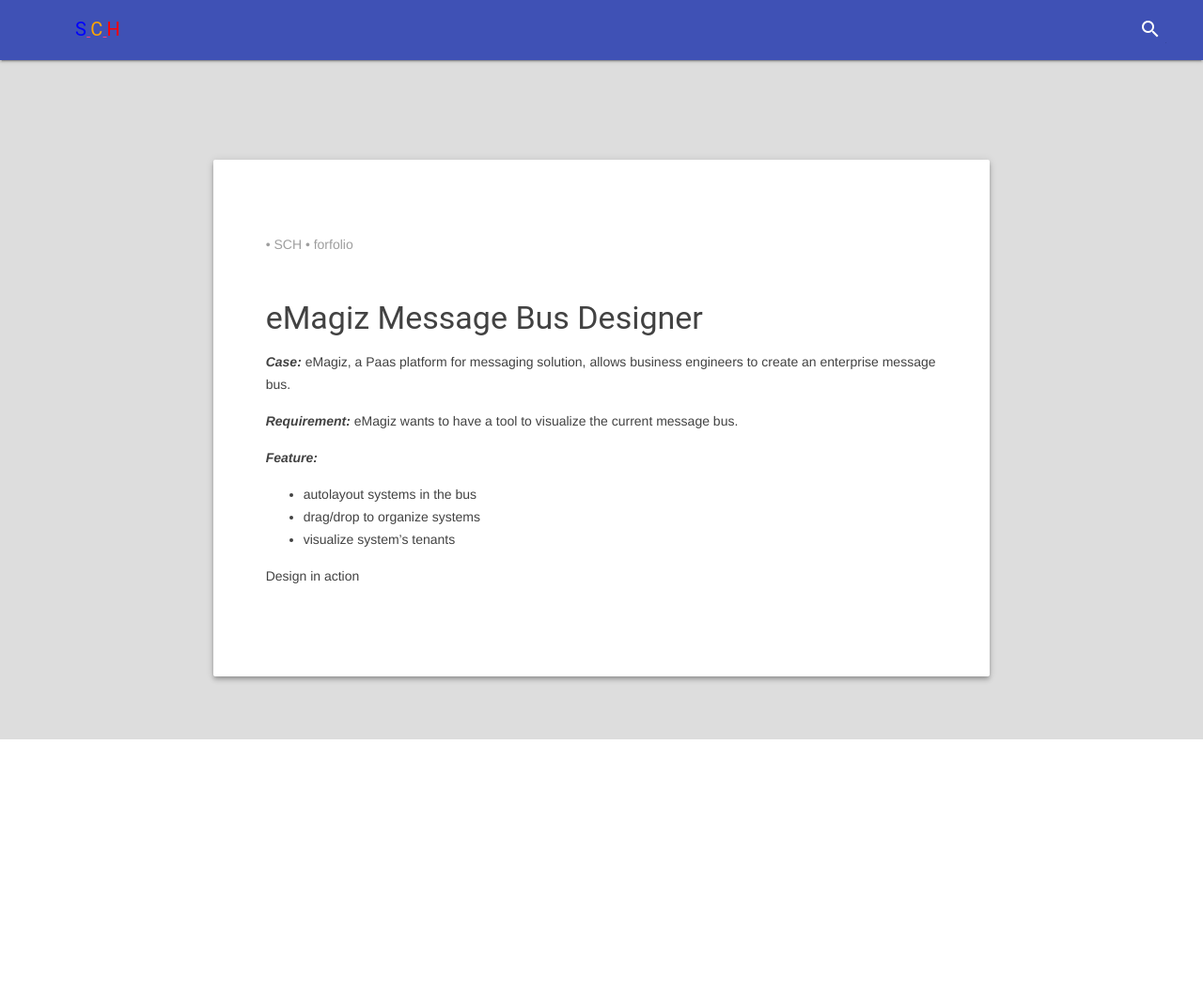
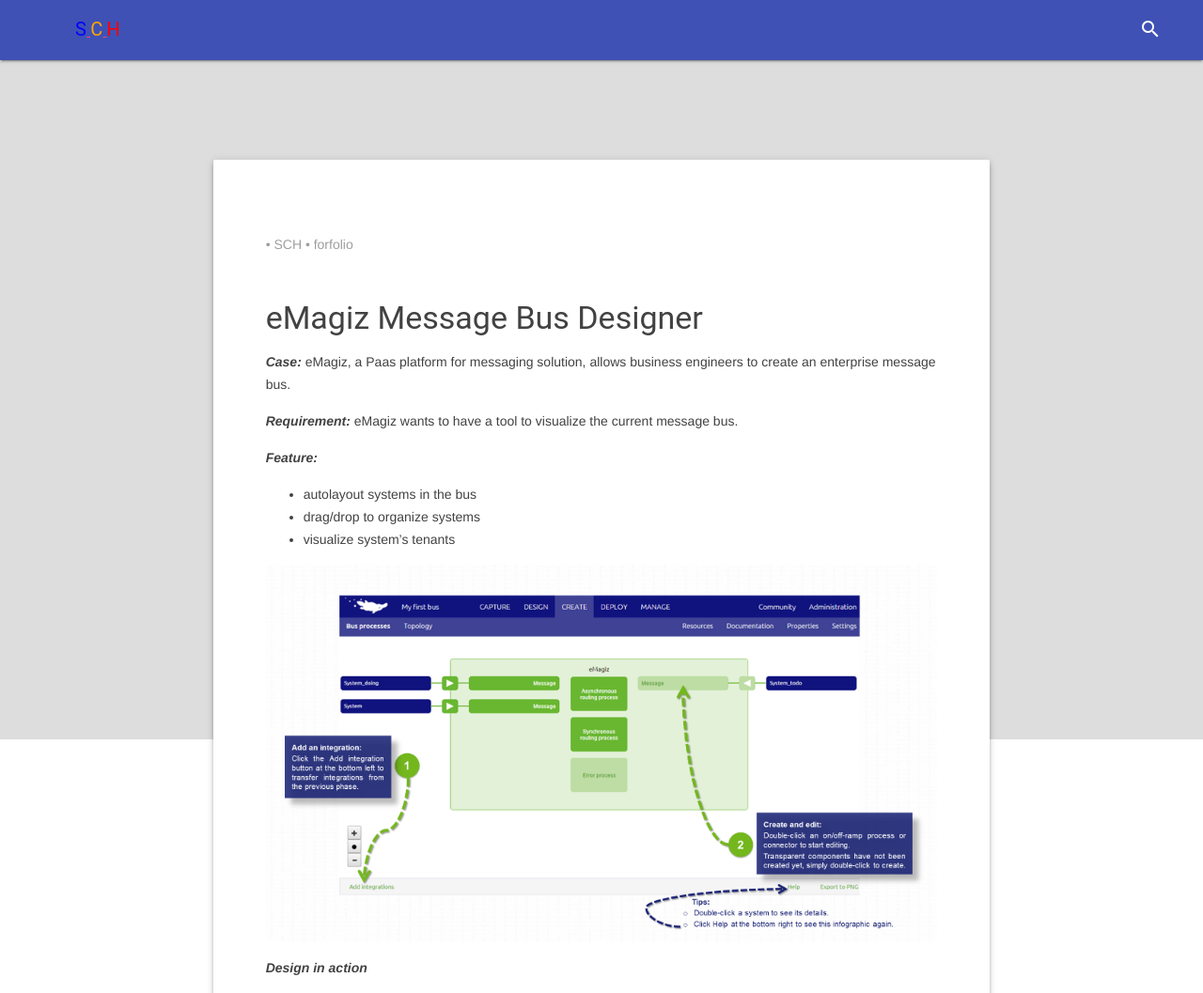
Before and after one commit to vietduc1441/vietduc1441.github.io, a Jekyll site: the page built from _posts/2016-12-26-emagiz-system-message-designer.markdown, in a window 1280 px wide. Shown: the top 1057 px of the page at 94% size. Built offline with Jekyll 4.4.1, drawn with Linux system fonts in a browser that asks for light colours; nearby versions of some CDN libraries; grey boxes are pictures that could not be loaded.

Commit message:
Update 2016-12-26-emagiz-system-message-designer.markdown

```diff
--- a/_posts/2016-12-26-emagiz-system-message-designer.markdown
+++ b/_posts/2016-12-26-emagiz-system-message-designer.markdown
@@ -3,6 +3,7 @@
 title:  "eMagiz Message Bus Designer"
 date:   2016-12-26
 categories: forfolio
+image: https://raw.githubusercontent.com/vietduc1441/vietduc1441.github.io/master/img/create_busProcess.png
 author: SCH
 ---
 *__Case:__* eMagiz, a Paas platform for messaging solution, allows business engineers to create an enterprise message bus.
@@ -15,4 +16,9 @@
 - drag/drop to organize systems
 - visualize system's tenants
 
-Design in action
+
+![bus designer](https://raw.githubusercontent.com/vietduc1441/vietduc1441.github.io/master/img/create_busProcess.png "Bus designer")
+
+*__Design in action__*
+
+<iframe width="640" height="360" src="https://www.youtube.com/watch?v=08Mf4fCaB_A" frameborder="0" ></iframe>
```
